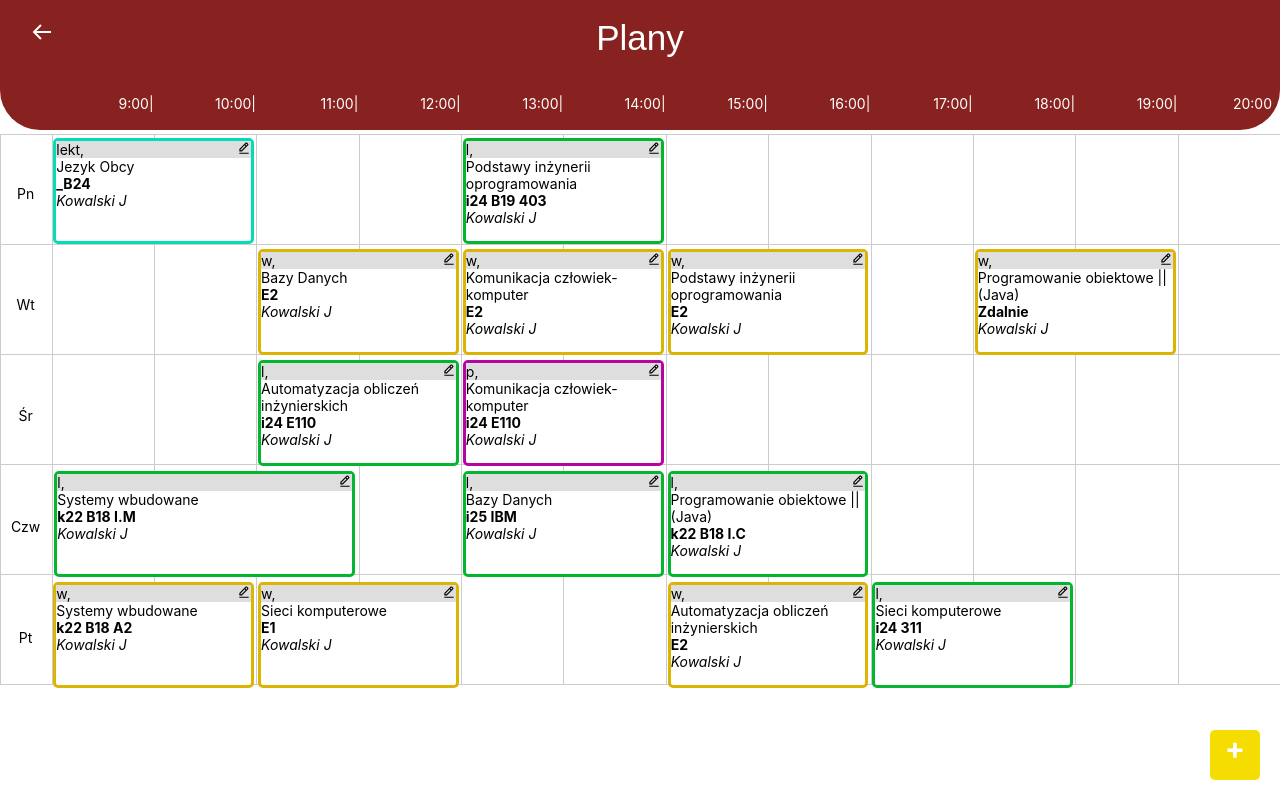
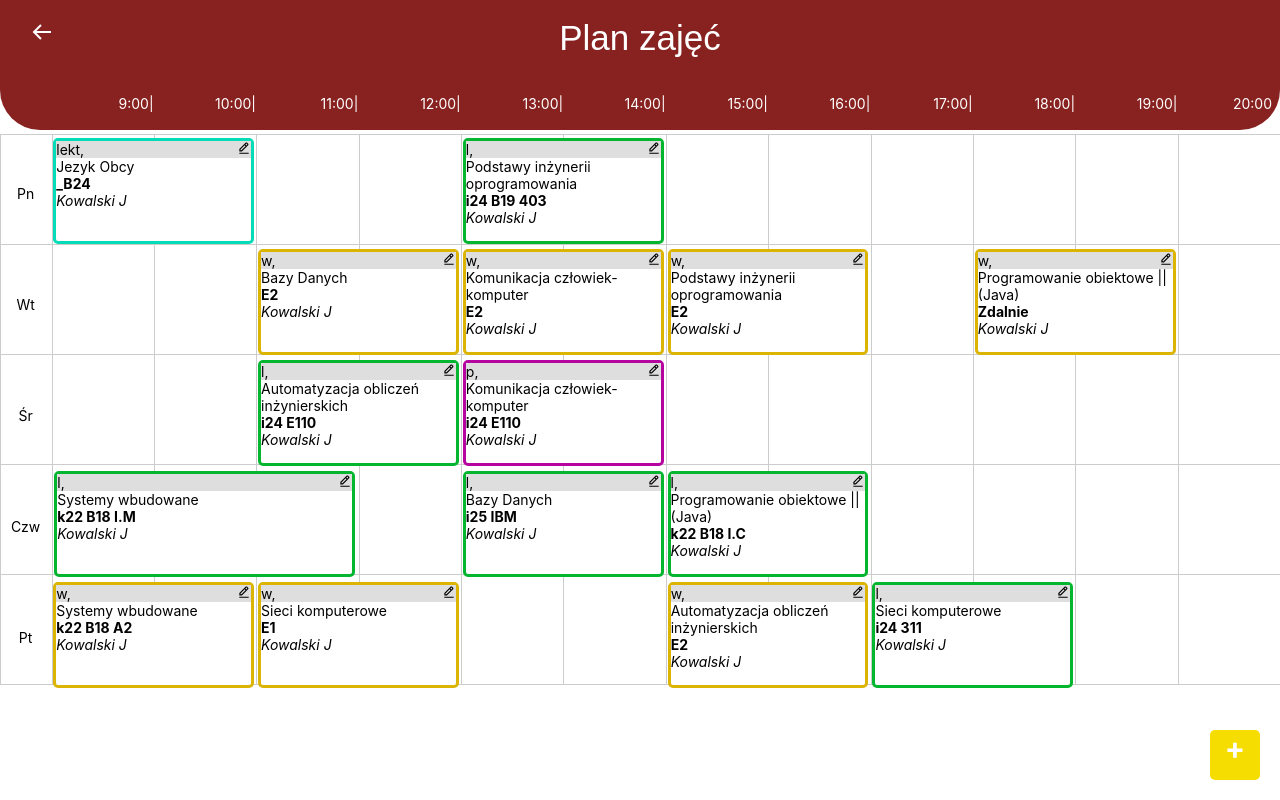
Before and after one commit to katwyp4/student_app, a React (Create React App) app in the folder client/: page /schedule in a window 1280 px wide. Built offline with nearby package versions, Linux system fonts and the light colour scheme.

Commit message:
Drobne poprawki

```diff
--- a/client/src/pages/Schedule/Schedule.jsx
+++ b/client/src/pages/Schedule/Schedule.jsx
@@ -21,6 +21,7 @@ let isAdmin = true;
 
 let Events = [
     {
+        key: 0,
         Day: 0,
         Title: "Podstawy inżynerii oprogramowania",
         Place: "i24 B19 403",
@@ -31,6 +32,7 @@ let Events = [
     },
 
     {
+        key: 1,
         Day: 3,
         Title: "Systemy wbudowane",
         Place: "k22 B18 I.M",
@@ -41,6 +43,7 @@ let Events = [
     },
 
     {
+        key: 2,
         Day: 0,
         Title: "Jezyk Obcy",
         Place: "_B24",
@@ -51,6 +54,7 @@ let Events = [
     },
 
     {
+        key: 3,
         Day: 1,
         Title: "Bazy Danych",
         Place: "E2",
@@ -60,6 +64,7 @@ let Events = [
         Type: "w",
     },
     {
+        key: 4,
         Day: 1,
         Title: "Komunikacja człowiek-komputer",
         Place: "E2",
@@ -69,6 +74,7 @@ let Events = [
         Type: "w",
     },
     {
+        key: 5,
         Day: 1,
         Title: "Podstawy inżynerii oprogramowania",
         Place: "E2",
@@ -78,6 +84,7 @@ let Events = [
         Type: "w",
     },
     {
+        key: 6,
         Day: 1,
         Title: "Programowanie obiektowe || (Java)",
         Place: "Zdalnie",
@@ -87,6 +94,7 @@ let Events = [
         Type: "w",
     },
     {
+        key: 7,
         Day: 2,
         Title: "Automatyzacja obliczeń inżynierskich",
         Place: "i24 E110",
@@ -96,6 +104,7 @@ let Events = [
         Type: "l",
     },
     {
+        key: 8,
         Day: 2,
         Title: "Komunikacja człowiek-komputer",
         Place: "i24 E110",
@@ -105,6 +114,7 @@ let Events = [
         Type: "p",
     },
     {
+        key: 9,
         Day: 3,
         Title: "Bazy Danych",
         Place: "i25 IBM",
@@ -114,6 +124,7 @@ let Events = [
         Type: "l",
     },
     {
+        key: 10,
         Day: 3,
         Title: "Programowanie obiektowe || (Java)",
         Place: "k22 B18 I.C",
@@ -123,6 +134,7 @@ let Events = [
         Type: "l",
     },
     {
+        key: 11,
         Day: 4,
         Title: "Systemy wbudowane",
         Place: "k22 B18 A2",
@@ -132,6 +144,7 @@ let Events = [
         Type: "w",
     },
     {
+        key: 12,
         Day: 4,
         Title: "Sieci komputerowe",
         Place: "E1",
@@ -141,6 +154,7 @@ let Events = [
         Type: "w",
     },
     {
+        key: 13,
         Day: 4,
         Title: "Automatyzacja obliczeń inżynierskich",
         Place: "E2",
@@ -150,6 +164,7 @@ let Events = [
         Type: "w",
     },
     {
+        key: 14,
         Day: 4,
         Title: "Sieci komputerowe",
         Place: "i24 311",
@@ -236,7 +251,7 @@ export default function Schedule(){
     function Distance(Items, item){
         let i;
         for(i = 0; i<Items.length;i++){
-            if(Items[i].Title===item.Title && Items[i].Type===item.Type){
+            if(Items[i].key===item.key){
                 if(i===0){
                     return (item.From-8)*(96/12);}
                 else if(Items[i-1].Day===item.Day) {
@@ -301,7 +316,7 @@ export default function Schedule(){
             });
             let i;
             for(i=0; i<Events.length;i++){
-                if(Events[i].Day === event.Day && Events[i].From === event.From) {
+                if(Events[i].key === event.key) {
                     break;
                 }
             }
@@ -331,7 +346,7 @@ export default function Schedule(){
         if(err_code!==0) error(err_code);
         else {
             if(isEditMode === true) {
-                if(Events[ElementToDelete].Day === event.Day && Events[ElementToDelete].To === To && Events[ElementToDelete].From === From && Events[ElementToDelete].Type === event.Type && Events[ElementToDelete].Lektor === event.Lektor && Events[ElementToDelete].Title === event.Title && Events[ElementToDelete].Place === event.Place){
+                if(Events[ElementToDelete].key === event.key){
                     isEditMode = false;
                     setIsModalOpen(false);
                     return;
@@ -341,6 +356,7 @@ export default function Schedule(){
             }
             else openNotification(4);
             Events.push({
+                key: Events.length,
                 Day: event.Day,
                 Title: event.Title,
                 Place: event.Place,
@@ -370,6 +386,19 @@ export default function Schedule(){
     const onFinish = (values) => {
         handleOk(values);
     };
+
+    const sortAndSetKeys = () => {
+        let i;
+        for(i = 0; i < Events.length; i++){
+            Events[i].key = i;
+        }
+        Events.sort(function(a,b){
+            if(a.Day < b.Day) return -1;
+            if(a.Day > b.Day) return 1;
+            if (a.From < b.From) return -1;
+            if (a.From > b.From) return 1;
+            return 0;})
+    }
 
     return (
         <ConfigProvider>
@@ -513,13 +542,14 @@ export default function Schedule(){
         }
 
       `}</style>
+            {sortAndSetKeys()}
             <div class="add_button" style={!isAdmin ? {display: `none`} : {}} onClick={showModal}>+</div>
             <div className="schedule-header">
                 <div className="back-button" onClick={handleBackToMenu}>
                     <BiArrowBack/>
                 </div>
                 <div class="title">
-                    Plany
+                    Plan zajęć
                 </div>
                 <div class="time">
                     <Row>
@@ -540,12 +570,7 @@ export default function Schedule(){
                     <Row>
                         <Col flex={`${(100/25)}%`}><div class="weekday"><span>{Days[RowIndex]}</span></div></Col>
                         {Events.filter(event => event.Day === RowIndex).map((event) => (
-                            <Col flex={`${(96 / 12) * (event.To - event.From)}%`} style={{marginLeft: `${Distance(Events.sort(function(a,b){
-                                    if(a.Day < b.Day) return -1;
-                                    if(a.Day > b.Day) return 1;
-                                    if (a.From < b.From) return -1;
-                                    if (a.From > b.From) return 1;
-                                    return 0;}), event)}%`}}>
+                            <Col flex={`${(96 / 12) * (event.To - event.From)}%`} style={{marginLeft: `${Distance(Events, event)}%`}}>
                                 <div className="cell" style={{
                                     border: `3px solid ${event.Type === "w" ? "#dbb404" : event.Type === "l" ? "#04b530" : event.Type === "lekt" ? "#04dbb7" : event.Type === "p" ? "#b504a0" : "gray"}`
                                 }}>
```
